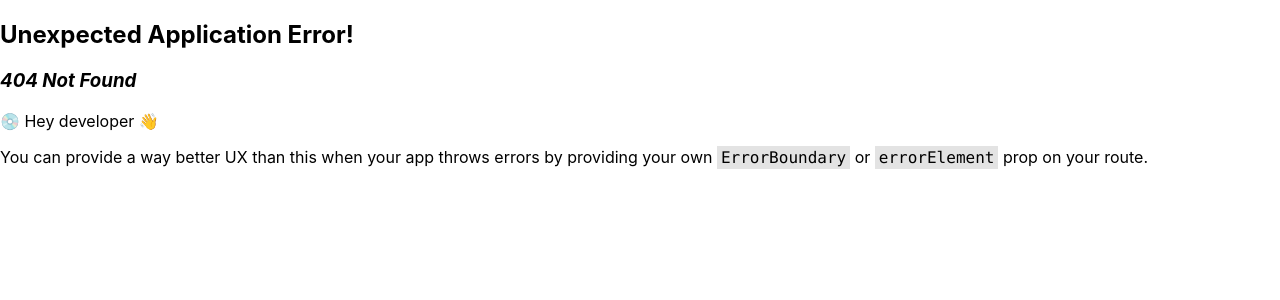
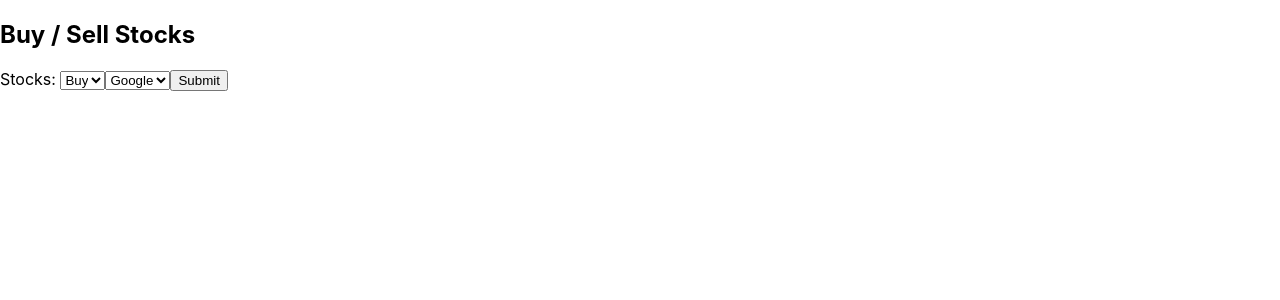
Before and after one commit to rajeevthapa09/FinanceApp, a React (Create React App) app in the folder frontend/: page /buysellstocks in a window 1280 px wide. Before the commit this address had no page. Shown: the top 300 px of the page. Built offline with nearby package versions, Linux system fonts and the light colour scheme.

Commit message:
live coding part 1

```diff
--- a/frontend/src/App.js
+++ b/frontend/src/App.js
@@ -1,13 +1,13 @@
 import logo from './logo.svg';
 import './App.css';
 import { RouterProvider } from 'react-router-dom';
-import loginRouter from './components/SigninLayout';
+import myrouter from './components/Layout';
 
 
 function App() {
   return (
     <div>
-      <RouterProvider router={loginRouter}/>
+      <RouterProvider router={myrouter}/>
     </div>
   );
 }
--- /dev/null
+++ b/frontend/src/components/BuySellStocks.js
@@ -0,0 +1,24 @@
+
+
+export default function BuySellStocks(){
+
+    const getStocks = () => {
+
+    }
+
+    return(
+        <div>
+            <h2>Buy / Sell Stocks</h2>
+            <label>Stocks: </label>
+            <select>
+                <option>Buy</option>
+                <option>Sell</option>
+            </select>
+            <select>
+                <option>Google</option>
+                <option>Apple</option>
+            </select>
+            <button onClick={getStocks}>Submit</button>
+        </div>
+    )
+}
```
Also changed, not shown: frontend/src/components/Layout.js (+6 -1 lines), 1 other file (tests, documents, lock files or other folders).
